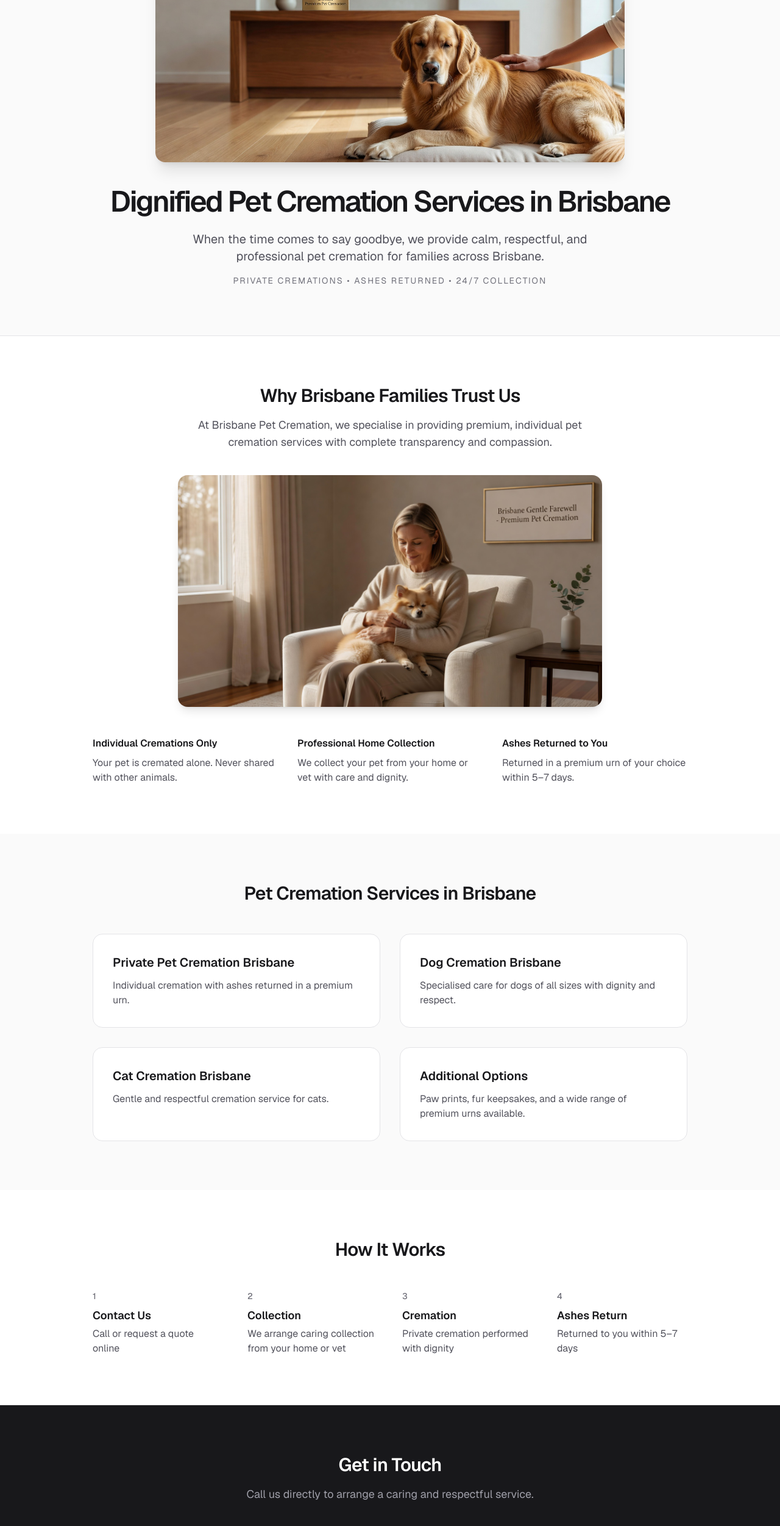
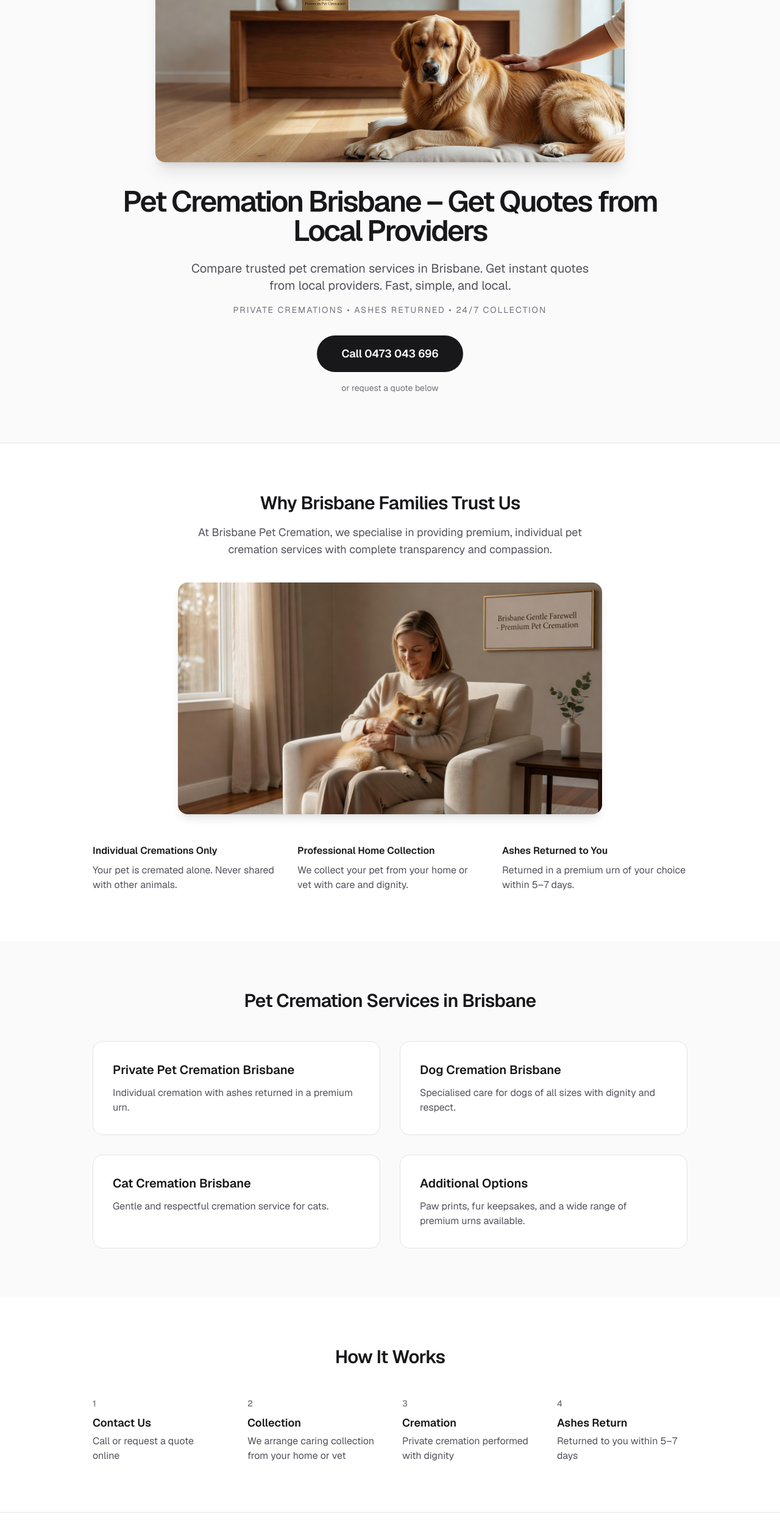
Before and after one commit to edwardted90/brisbanepetcremation, a Next.js app: page / in a window 1280 px wide. Shown: the part 234-2736 px from the top of the page at 61% size. Built offline with nearby package versions, Linux system fonts and the light colour scheme.

Commit message:
seo: enhance homepage for lead generation (quotes focus + form)

```diff
--- a/app/page.tsx
+++ b/app/page.tsx
@@ -22,12 +22,19 @@ export default function BrisbanePetCremation() {
           <img src="/hero.jpg" alt="Peaceful pet cremation moment" className="mx-auto mb-10 rounded-2xl shadow-xl max-h-[420px] object-cover" />
 
           <h1 className="text-5xl font-semibold tracking-tighter">
-            Dignified Pet Cremation Services in Brisbane
+            Pet Cremation Brisbane – Get Quotes from Local Providers
           </h1>
           <p className="mx-auto mt-6 max-w-2xl text-xl text-zinc-600">
-            When the time comes to say goodbye, we provide calm, respectful, and professional pet cremation for families across Brisbane.
+            Compare trusted pet cremation services in Brisbane. Get instant quotes from local providers. Fast, simple, and local.
           </p>
           <p className="mt-4 text-sm tracking-[2px] text-zinc-500">PRIVATE CREMATIONS • ASHES RETURNED • 24/7 COLLECTION</p>
+
+          <div className="mt-8 flex flex-col items-center gap-4">
+            <a href="tel:0473043696" className="inline-block rounded-full bg-zinc-900 px-10 py-4 text-lg font-semibold text-white transition hover:bg-black">
+              Call 0473 043 696
+            </a>
+            <p className="text-sm text-zinc-500">or request a quote below</p>
+          </div>
         </div>
       </section>
 
@@ -106,13 +113,33 @@ export default function BrisbanePetCremation() {
       </section>
 
       {/* Contact */}
+      {/* Lead Form */}
+      <section id="quote" className="border-t border-zinc-200 bg-white py-16">
+        <div className="mx-auto max-w-xl px-6">
+          <div className="text-center">
+            <h2 className="text-3xl font-semibold tracking-tight">Get Your Free Quote</h2>
+            <p className="mt-3 text-zinc-600">Fill out the form and we'll connect you with trusted local providers.</p>
+          </div>
+
+          <form className="mt-10 space-y-4">
+            <input type="text" placeholder="Your Name" className="w-full rounded-xl border border-zinc-300 px-5 py-4 text-lg" required />
+            <input type="tel" placeholder="Phone Number" className="w-full rounded-xl border border-zinc-300 px-5 py-4 text-lg" required />
+            <input type="text" placeholder="Pet Type (Dog, Cat, etc.)" className="w-full rounded-xl border border-zinc-300 px-5 py-4 text-lg" />
+            <button type="submit" className="w-full rounded-full bg-zinc-900 py-5 text-xl font-semibold text-white transition hover:bg-black">
+              Request Quote
+            </button>
+          </form>
+          <p className="mt-4 text-center text-xs text-zinc-500">We respect your privacy. Your details are only shared with verified local providers.</p>
+        </div>
+      </section>
+
       <section id="contact" className="border-t border-zinc-200 bg-zinc-900 py-20 text-white">
         <div className="mx-auto max-w-2xl px-6 text-center">
-          <h2 className="text-3xl font-semibold tracking-tight">Get in Touch</h2>
-          <p className="mt-4 text-lg text-zinc-400">Call us directly to arrange a caring and respectful service.</p>
+          <h2 className="text-3xl font-semibold tracking-tight">Prefer to Call Directly?</h2>
+          <p className="mt-4 text-lg text-zinc-400">Speak with a caring team member 7 days a week.</p>
 
           <div className="mt-10">
-            <a href="tel:0473043696" className="inline-block rounded-full bg-white px-10 py-5 text-xl font-semibold text-zinc-900 transition hover:bg-zinc-100">
+            <a href="tel:0473043696" className="inline-block rounded-full bg-white px-12 py-5 text-2xl font-semibold text-zinc-900 transition hover:bg-zinc-100">
               0473 043 696
             </a>
           </div>
```
